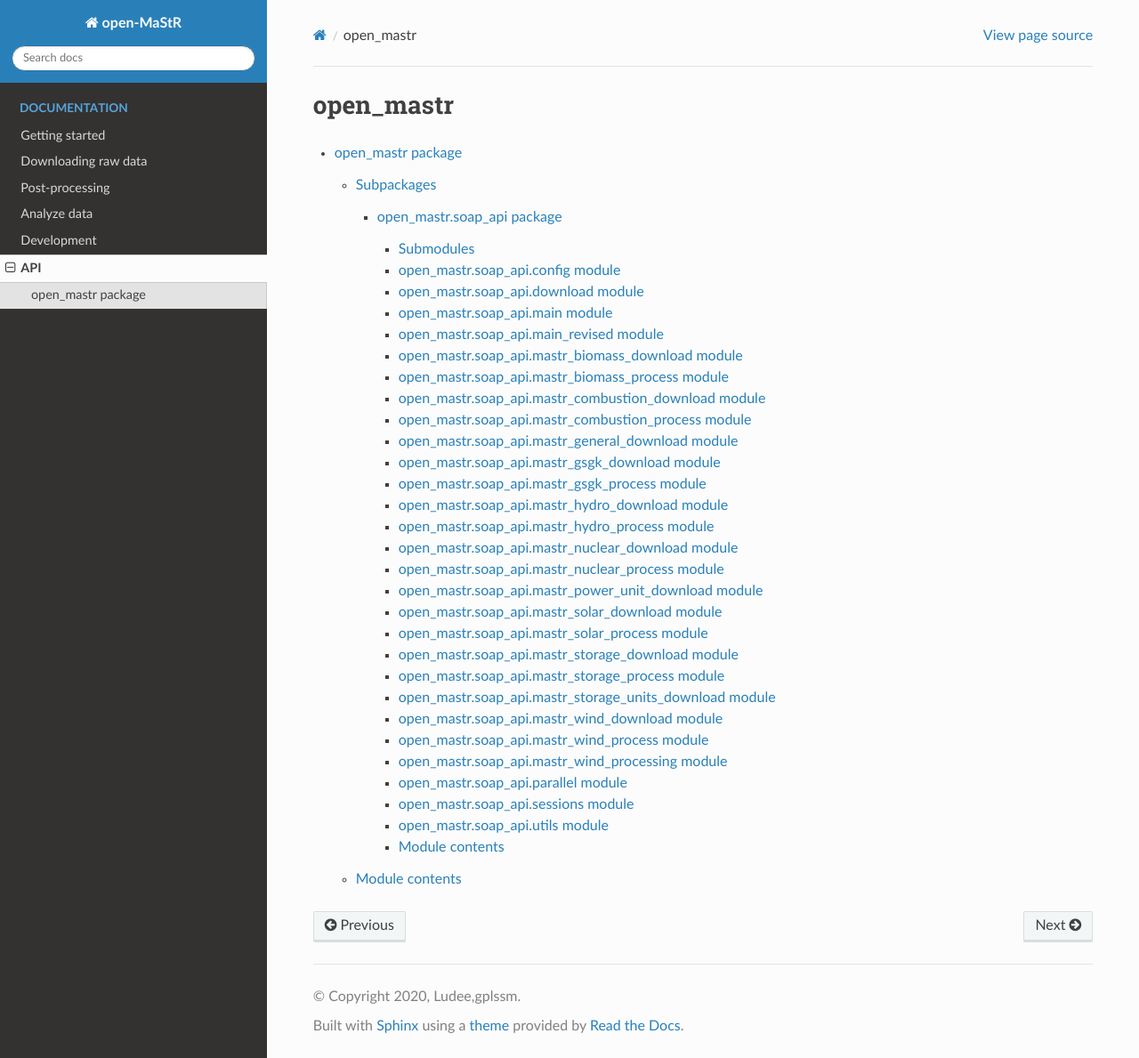
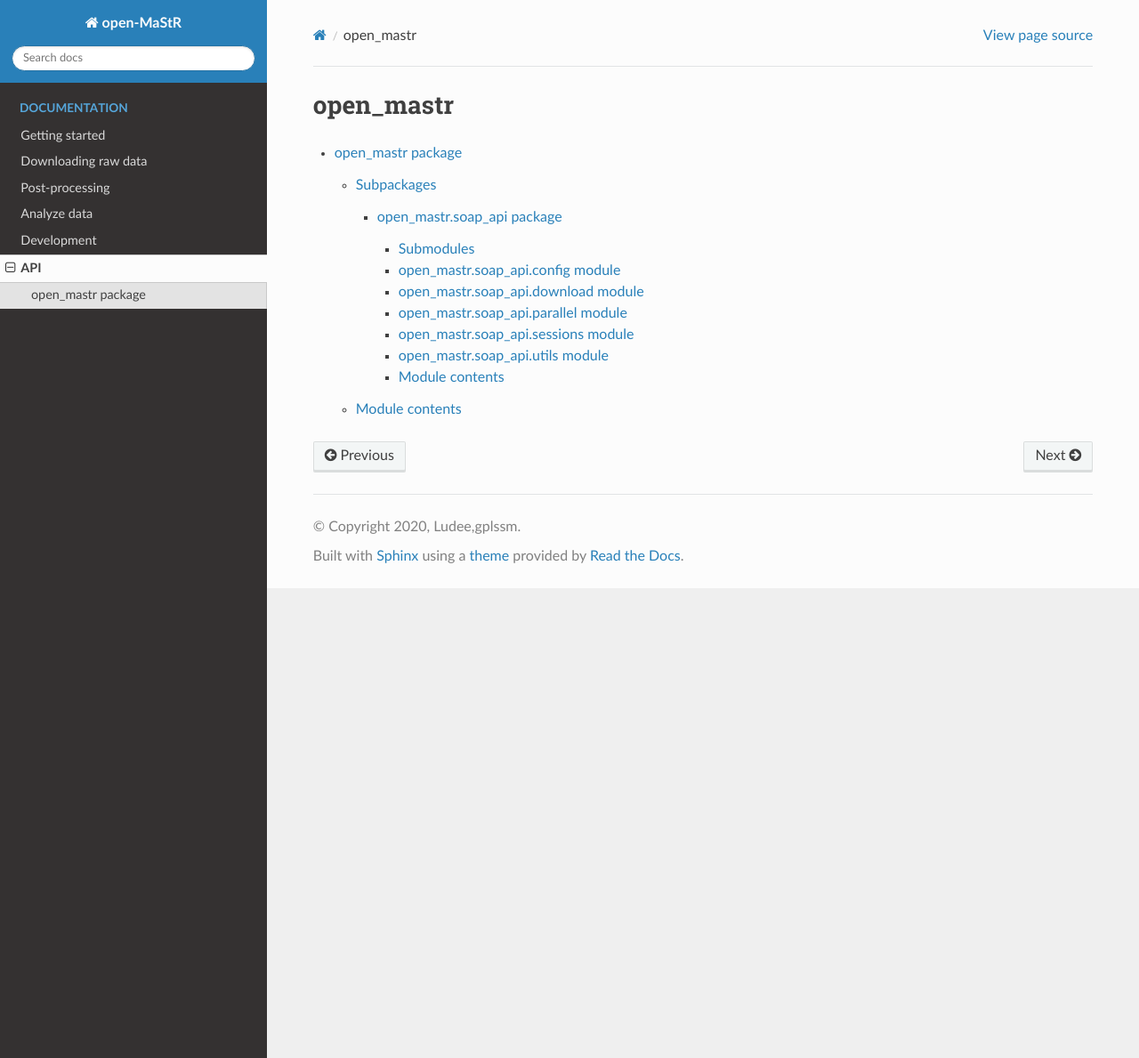
Before and after one commit to OpenEnergyPlatform/open-MaStR, a Sphinx documentation site: the page built from docs/modules.rst, in a window 1280 px wide and 1189 px high. Shown: the whole window at 89% size. Built offline with Sphinx 7.4.7 and the Read the Docs theme 2.0.0, drawn with Linux system fonts in a browser that asks for light colours; pages that are not in the unit, such as notebooks, are missing from menus.

Commit message:
Remove modules from API docs

```diff
--- a/docs/open_mastr.soap_api.rst
+++ b/docs/open_mastr.soap_api.rst
@@ -16,182 +16,6 @@ open\_mastr.soap\_api.download module
 -------------------------------------
 
 .. automodule:: open_mastr.soap_api.download
-   :members:
-   :undoc-members:
-   :show-inheritance:
-
-open\_mastr.soap\_api.main module
----------------------------------
-
-.. automodule:: open_mastr.soap_api.main
-   :members:
-   :undoc-members:
-   :show-inheritance:
-
-open\_mastr.soap\_api.main\_revised module
-------------------------------------------
-
-.. automodule:: open_mastr.soap_api.main_revised
-   :members:
-   :undoc-members:
-   :show-inheritance:
-
-open\_mastr.soap\_api.mastr\_biomass\_download module
------------------------------------------------------
-
-.. automodule:: open_mastr.soap_api.mastr_biomass_download
-   :members:
-   :undoc-members:
-   :show-inheritance:
-
-open\_mastr.soap\_api.mastr\_biomass\_process module
-----------------------------------------------------
-
-.. automodule:: open_mastr.soap_api.mastr_biomass_process
-   :members:
-   :undoc-members:
-   :show-inheritance:
-
-open\_mastr.soap\_api.mastr\_combustion\_download module
---------------------------------------------------------
-
-.. automodule:: open_mastr.soap_api.mastr_combustion_download
-   :members:
-   :undoc-members:
-   :show-inheritance:
-
-open\_mastr.soap\_api.mastr\_combustion\_process module
--------------------------------------------------------
-
-.. automodule:: open_mastr.soap_api.mastr_combustion_process
-   :members:
-   :undoc-members:
-   :show-inheritance:
-
-open\_mastr.soap\_api.mastr\_general\_download module
------------------------------------------------------
-
-.. automodule:: open_mastr.soap_api.mastr_general_download
-   :members:
-   :undoc-members:
-   :show-inheritance:
-
-open\_mastr.soap\_api.mastr\_gsgk\_download module
---------------------------------------------------
-
-.. automodule:: open_mastr.soap_api.mastr_gsgk_download
-   :members:
-   :undoc-members:
-   :show-inheritance:
-
-open\_mastr.soap\_api.mastr\_gsgk\_process module
--------------------------------------------------
-
-.. automodule:: open_mastr.soap_api.mastr_gsgk_process
-   :members:
-   :undoc-members:
-   :show-inheritance:
-
-open\_mastr.soap\_api.mastr\_hydro\_download module
----------------------------------------------------
-
-.. automodule:: open_mastr.soap_api.mastr_hydro_download
-   :members:
-   :undoc-members:
-   :show-inheritance:
-
-open\_mastr.soap\_api.mastr\_hydro\_process module
---------------------------------------------------
-
-.. automodule:: open_mastr.soap_api.mastr_hydro_process
-   :members:
-   :undoc-members:
-   :show-inheritance:
-
-open\_mastr.soap\_api.mastr\_nuclear\_download module
------------------------------------------------------
-
-.. automodule:: open_mastr.soap_api.mastr_nuclear_download
-   :members:
-   :undoc-members:
-   :show-inheritance:
-
-open\_mastr.soap\_api.mastr\_nuclear\_process module
-----------------------------------------------------
-
-.. automodule:: open_mastr.soap_api.mastr_nuclear_process
-   :members:
-   :undoc-members:
-   :show-inheritance:
-
-open\_mastr.soap\_api.mastr\_power\_unit\_download module
----------------------------------------------------------
-
-.. automodule:: open_mastr.soap_api.mastr_power_unit_download
-   :members:
-   :undoc-members:
-   :show-inheritance:
-
-open\_mastr.soap\_api.mastr\_solar\_download module
----------------------------------------------------
-
-.. automodule:: open_mastr.soap_api.mastr_solar_download
-   :members:
-   :undoc-members:
-   :show-inheritance:
-
-open\_mastr.soap\_api.mastr\_solar\_process module
---------------------------------------------------
-
-.. automodule:: open_mastr.soap_api.mastr_solar_process
-   :members:
-   :undoc-members:
-   :show-inheritance:
-
-open\_mastr.soap\_api.mastr\_storage\_download module
------------------------------------------------------
-
-.. automodule:: open_mastr.soap_api.mastr_storage_download
-   :members:
-   :undoc-members:
-   :show-inheritance:
-
-open\_mastr.soap\_api.mastr\_storage\_process module
-----------------------------------------------------
-
-.. automodule:: open_mastr.soap_api.mastr_storage_process
-   :members:
-   :undoc-members:
-   :show-inheritance:
-
-open\_mastr.soap\_api.mastr\_storage\_units\_download module
-------------------------------------------------------------
-
-.. automodule:: open_mastr.soap_api.mastr_storage_units_download
-   :members:
-   :undoc-members:
-   :show-inheritance:
-
-open\_mastr.soap\_api.mastr\_wind\_download module
---------------------------------------------------
-
-.. automodule:: open_mastr.soap_api.mastr_wind_download
-   :members:
-   :undoc-members:
-   :show-inheritance:
-
-open\_mastr.soap\_api.mastr\_wind\_process module
--------------------------------------------------
-
-.. automodule:: open_mastr.soap_api.mastr_wind_process
-   :members:
-   :undoc-members:
-   :show-inheritance:
-
-open\_mastr.soap\_api.mastr\_wind\_processing module
-----------------------------------------------------
-
-.. automodule:: open_mastr.soap_api.mastr_wind_processing
    :members:
    :undoc-members:
    :show-inheritance:
```
